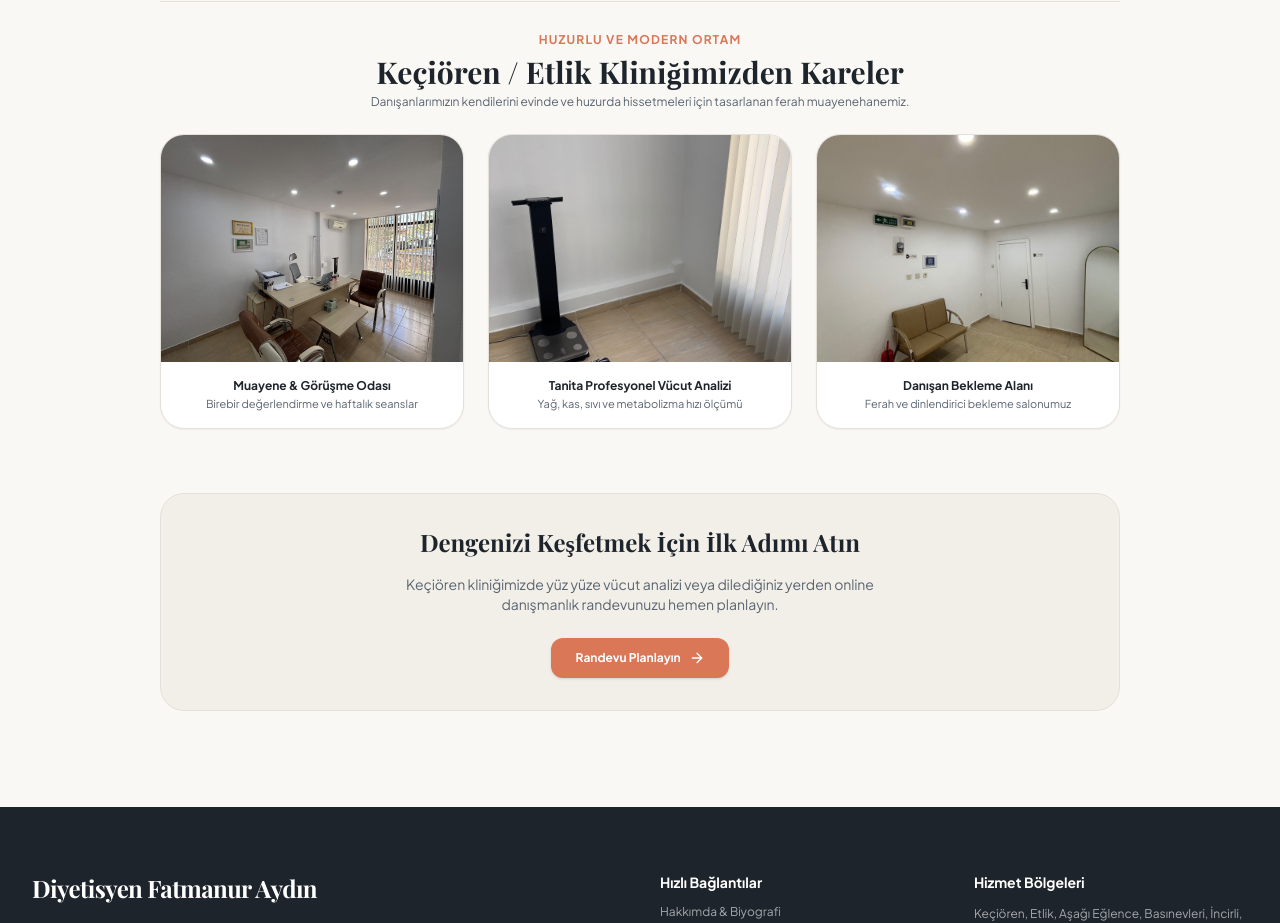
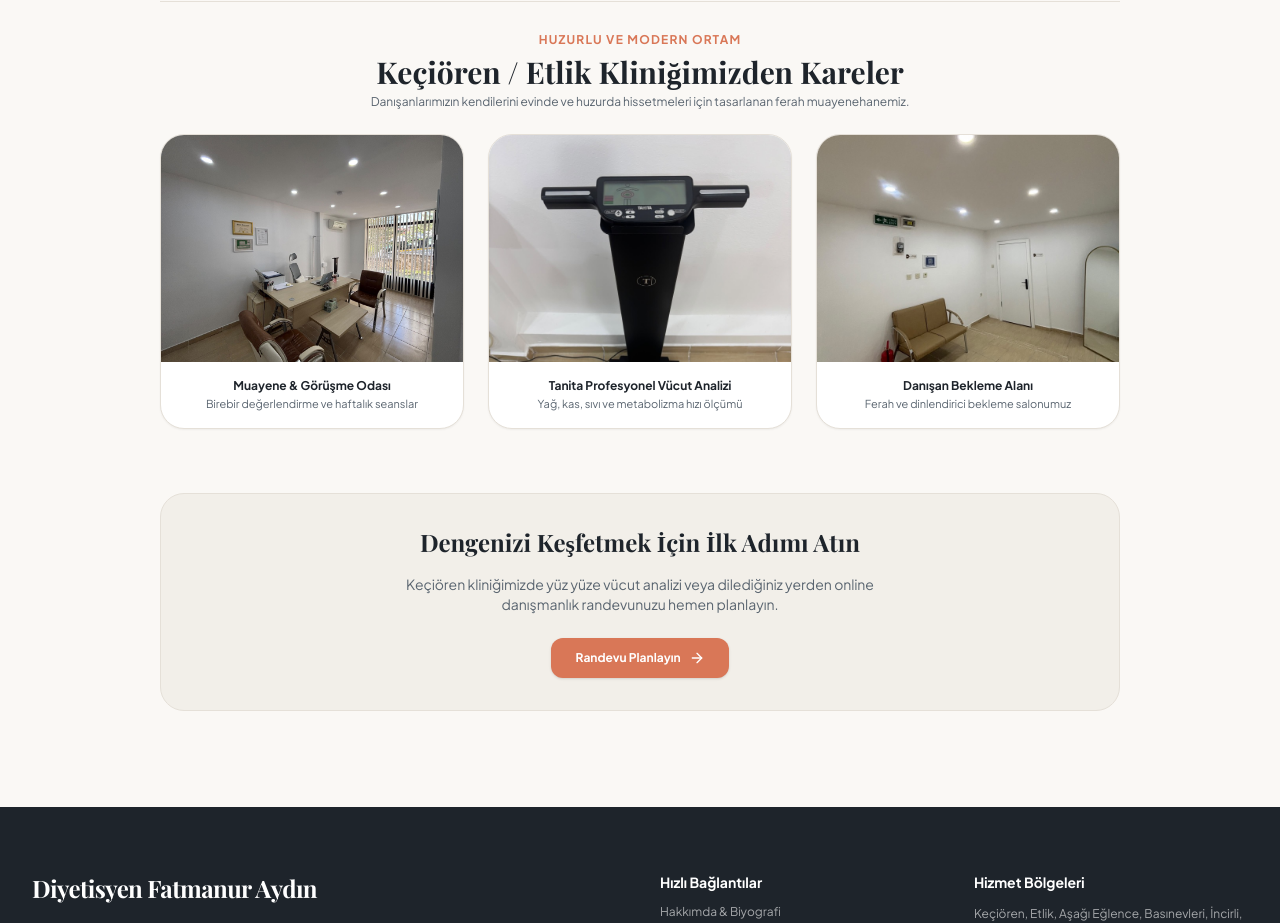
Before and after one commit to emnaydin95/diyetisyen-fatmanur-aydin, a Next.js app: page /hakkimda in a window 1280 px wide. Shown: the part 1260-2183 px from the top of the page. Built offline with nearby package versions, Linux system fonts and the light colour scheme; a web font is replaced by a local one.

Commit message:
feat: update Tanita analyzer photo with active display and top framing

```diff
--- a/src/app/hakkimda/page.tsx
+++ b/src/app/hakkimda/page.tsx
@@ -134,7 +134,7 @@
                 <img
                   src="/images/clinic/tanita-analyzer.jpg"
                   alt="Tanita Profesyonel Vücut Analiz Cihazı"
-                  className="w-full h-full object-cover transition-transform duration-500 group-hover:scale-105"
+                  className="w-full h-full object-cover object-top transition-transform duration-500 group-hover:scale-105"
                 />
               </div>
               <div className="p-4 text-center">
```
Also changed, not shown: public/images/clinic/tanita-analyzer.jpg.
